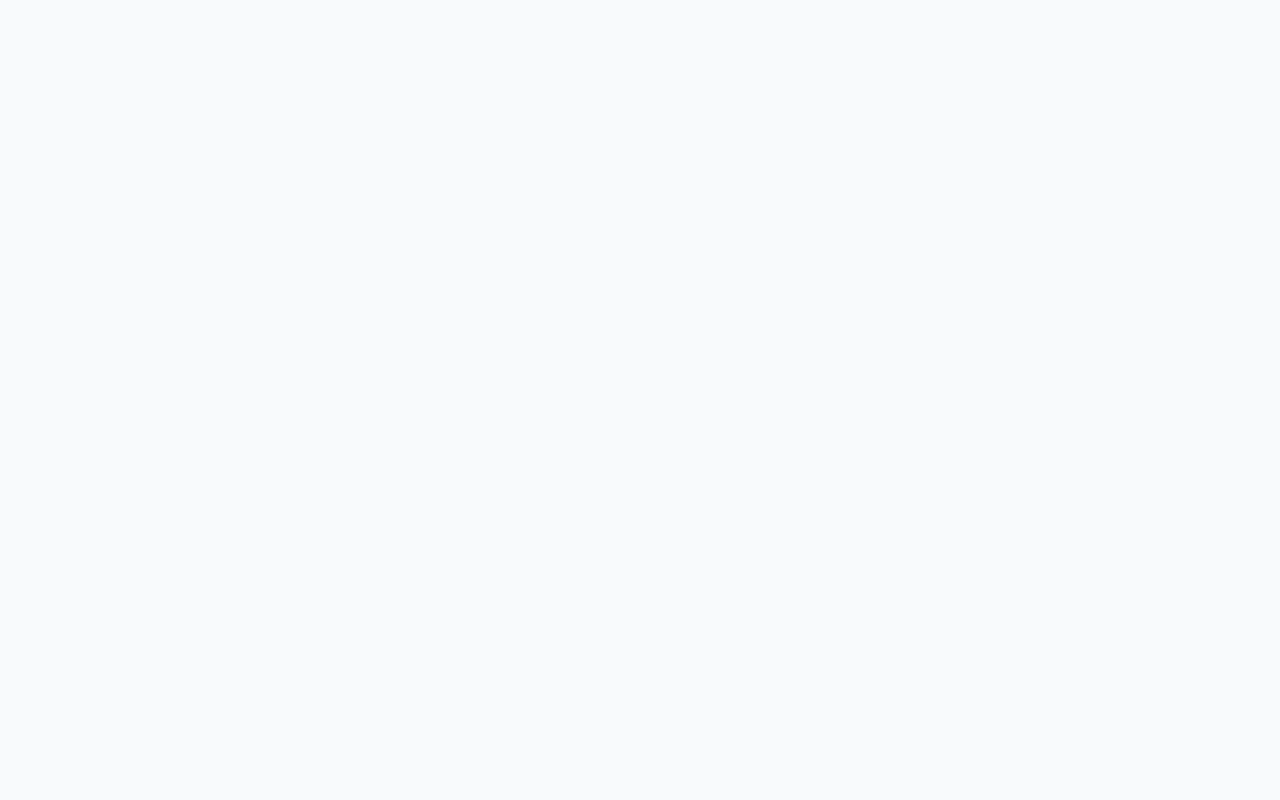
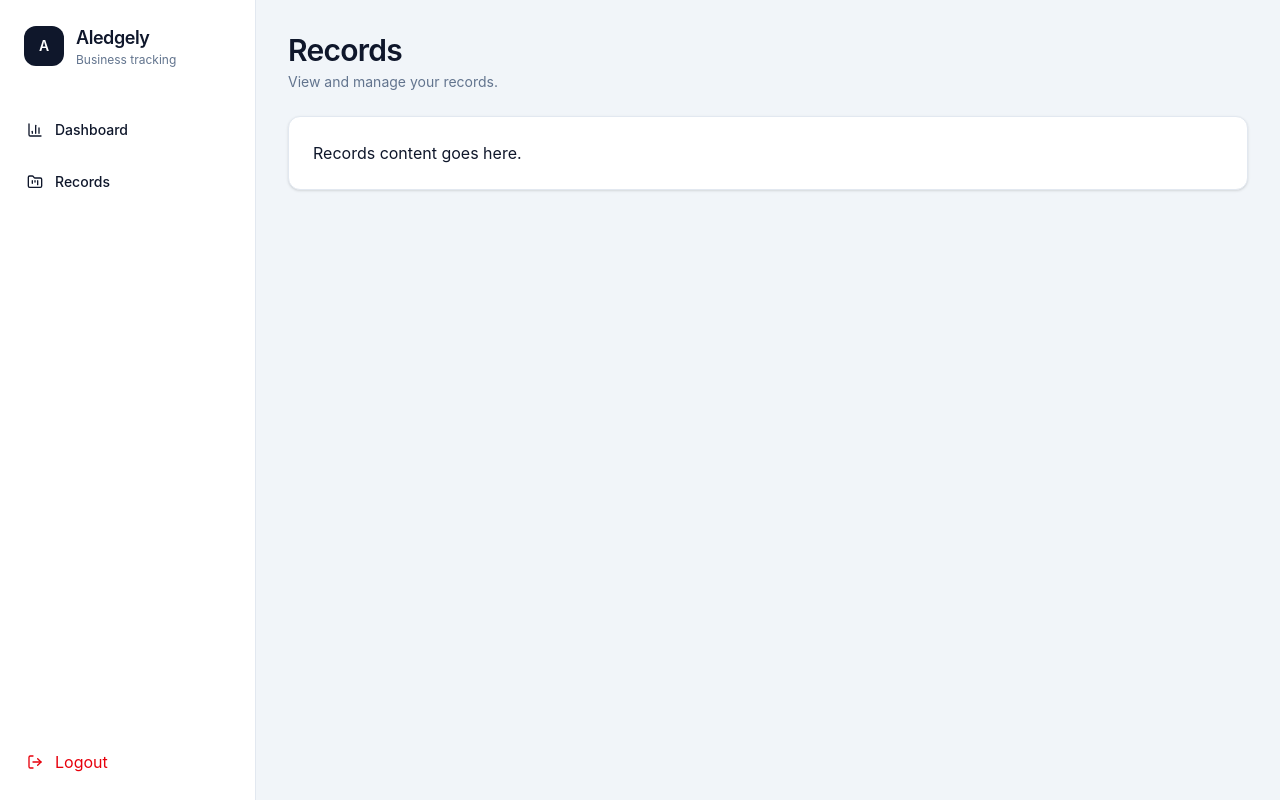
Before and after one commit to wzheng208/aledgely, a React (Vite) app: page /records in a window 1280 px wide. Before the commit this address had no page. Built offline with nearby package versions, Linux system fonts and the light colour scheme; sample sign-in values are in the browser's storage.

Commit message:
refactor app shell and nested routes for persistent sidebar layout

```diff
--- a/src/App.tsx
+++ b/src/App.tsx
@@ -2,7 +2,9 @@ import { BrowserRouter, Navigate, Route, Routes } from 'react-router-dom';
 import LoginPage from '@/pages/LoginPage';
 import RegisterPage from '@/pages/RegisterPage';
 import DashboardPage from '@/pages/DashboardPage';
+import RecordsPage from '@/pages/RecordsPage';
 import ProtectedRoute from '@/components/auth/ProtectRoute';
+import { AppShell } from '@/components/layout/AppShell';
 
 export default function App() {
   return (
@@ -17,22 +19,33 @@ export default function App() {
             />
           }
         />
+
         <Route
           path='/login'
           element={<LoginPage />}
         />
+
         <Route
           path='/register'
           element={<RegisterPage />}
         />
+
         <Route
-          path='/dashboard'
           element={
             <ProtectedRoute>
-              <DashboardPage />
+              <AppShell />
             </ProtectedRoute>
           }
-        />
+        >
+          <Route
+            path='/dashboard'
+            element={<DashboardPage />}
+          />
+          <Route
+            path='/records'
+            element={<RecordsPage />}
+          />
+        </Route>
       </Routes>
     </BrowserRouter>
   );
--- a/src/components/layout/AppShell.tsx
+++ b/src/components/layout/AppShell.tsx
@@ -1,30 +1,16 @@
-import { ReactNode } from 'react';
+import { Outlet } from 'react-router-dom';
+import { Sidebar } from '@/components/layout/Sidebar';
 
-type AppShellProps = {
-  children: ReactNode;
-};
+export function AppShell() {
+  return (
+    <div className='min-h-screen bg-slate-100 text-slate-900'>
+      <div className='flex min-h-screen'>
+        <Sidebar />
 
-export function AppShell({ children }: AppShellProps) {
-  return (
-    <div className='min-h-screen bg-muted/40 text-foreground'>
-      <div className='flex min-h-screen'>
-        <aside className='hidden w-64 border-r bg-background md:flex md:flex-col'>
-          <div className='border-b px-6 py-5'>
-            <h1 className='text-2xl font-semibold tracking-tight'>Aledgely</h1>
-            <p className='mt-1 text-sm text-muted-foreground'>
-              Track income, expenses, and mileage
-            </p>
+        <main className='flex-1 p-8'>
+          <div className='mx-auto max-w-7xl'>
+            <Outlet />
           </div>
-
-          <nav className='flex-1 px-4 py-4'>
-            <button className='w-full rounded-lg bg-muted px-3 py-2 text-left text-sm font-medium'>
-              Dashboard
-            </button>
-          </nav>
-        </aside>
-
-        <main className='flex-1'>
-          <div className='mx-auto max-w-6xl p-6 md:p-8'>{children}</div>
         </main>
       </div>
     </div>
--- a/src/pages/DashboardPage.tsx
+++ b/src/pages/DashboardPage.tsx
@@ -1,24 +1,15 @@
 import { SummaryCards } from '@/components/dashboard/SummaryCards';
 import { SummaryCharts } from '@/components/dashboard/SummaryCharts';
-import { Sidebar } from '@/components/layout/Sidebar';
 import { TrendsChart } from '@/components/dashboard/TrendsChart';
-
 
 export default function DashboardPage() {
   return (
-    <div className='min-h-screen bg-slate-100 text-slate-900'>
-      <div className='flex min-h-screen'>
-        <Sidebar />
-
-        <main className='flex-1 p-8'>
     <div className='mx-auto max-w-7xl'>
       <div className='mb-6'>
         <h1 className='text-3xl font-semibold tracking-tight text-slate-900'>
           Dashboard
         </h1>
-              <p className='mt-1 text-sm text-slate-500'>
-                Welcome to Aledgely.
-              </p>
+        <p className='mt-1 text-sm text-slate-500'>Welcome to Aledgely.</p>
       </div>
 
       <div className='space-y-6'>
@@ -27,8 +18,5 @@ export default function DashboardPage() {
         <SummaryCharts />
       </div>
     </div>
-        </main>
-      </div>
-    </div>
   );
 }
--- /dev/null
+++ b/src/pages/RecordsPage.tsx
@@ -0,0 +1,18 @@
+export default function RecordsPage() {
+  return (
+    <div className='mx-auto max-w-7xl'>
+      <div className='mb-6'>
+        <h1 className='text-3xl font-semibold tracking-tight text-slate-900'>
+          Records
+        </h1>
+        <p className='mt-1 text-sm text-slate-500'>
+          View and manage your records.
+        </p>
+      </div>
+
+      <div className='rounded-xl border border-slate-200 bg-white p-6 shadow-sm'>
+        Records content goes here.
+      </div>
+    </div>
+  );
+}
```
Lines whose indentation alone changed are shown as unchanged.
